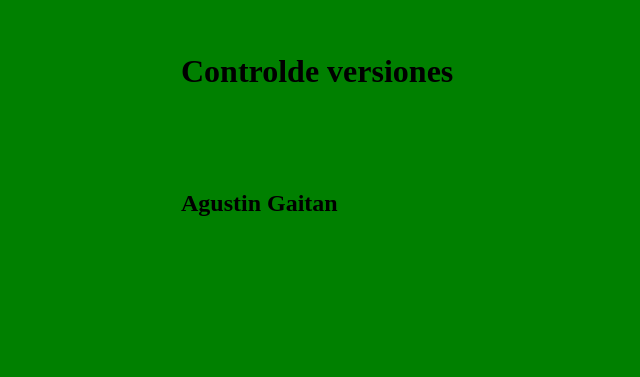
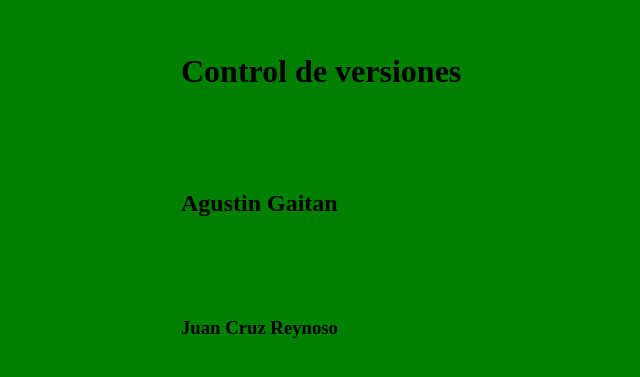
Before and after one commit to JuanCruzReynoso/TP_SO_I4_108_, a plain HTML site: page index.html in a window 1280 px wide. Shown: the part 147-524 px from the top of the page, without its empty margins (119-759 px from the left). Drawn offline with Linux system fonts and the light colour scheme.

Commit message:
alpha push v2, actualizo testing

```diff
--- a/index.html
+++ b/index.html
@@ -7,7 +7,8 @@
 <link rel="stylesheet" type="text/css" href="estilo.css">
 </head>
 <body>
-<h1>Controlde versiones</h1>
+<h1>Control de versiones</h1>
 <h2>Agustin Gaitan<h2>
+<h3>Juan Cruz Reynoso</h3>
 </body>
 </html>
```
